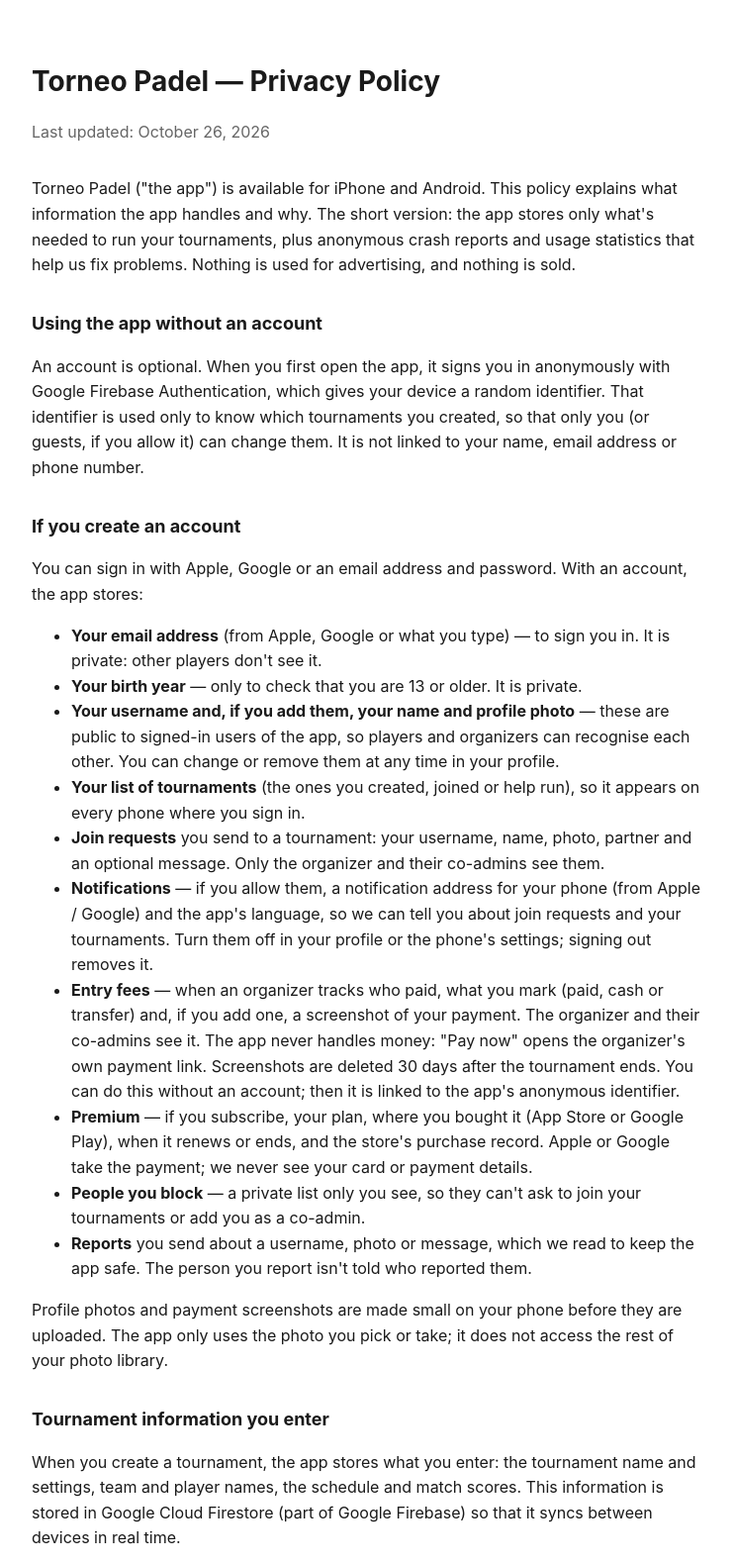
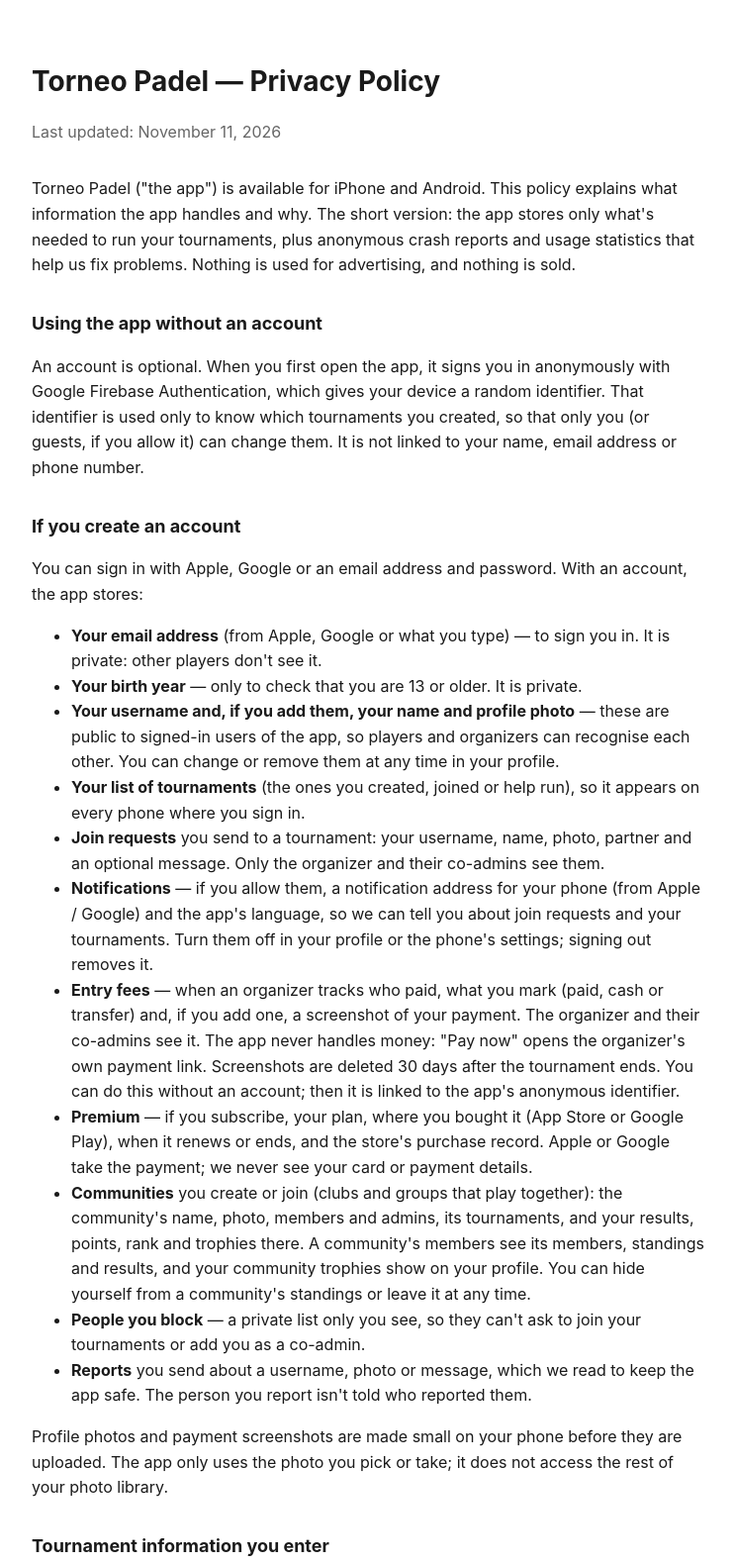
Before and after one commit to mostafa-m-sayed/Torneo-Padel-Docs, a plain HTML site: page docs/privacy.html in a window 1280 px wide. Shown: the top 1580 px of the page at 99% size, without its empty margins (268-1010 px from the left). Drawn offline with Linux system fonts and the light colour scheme.

Commit message:
Privacy: communities (members see standings and results, hide or leave any time; deleting the account deletes owned communities)
Co-Authored-By: Claude Opus 5.5 <noreply@anthropic.com>
Claude-Session: https://claude.ai/code/session_01WpkG837k1hLS8sktRa7LBN

```diff
--- a/docs/privacy.html
+++ b/docs/privacy.html
@@ -15,7 +15,7 @@
 </head>
 <body>
   <h1>Torneo Padel — Privacy Policy</h1>
-  <p class="subtitle">Last updated: October 26, 2026</p>
+  <p class="subtitle">Last updated: November 11, 2026</p>
 
   <p>Torneo Padel ("the app") is available for iPhone and Android. This policy
   explains what information the app handles and why. The short version: the
@@ -62,6 +62,12 @@
     bought it (App Store or Google Play), when it renews or ends, and the
     store's purchase record. Apple or Google take the payment; we never see
     your card or payment details.</li>
+    <li><strong>Communities</strong> you create or join (clubs and groups that
+    play together): the community's name, photo, members and admins, its
+    tournaments, and your results, points, rank and trophies there. A
+    community's members see its members, standings and results, and your
+    community trophies show on your profile. You can hide yourself from a
+    community's standings or leave it at any time.</li>
     <li><strong>People you block</strong> — a private list only you see, so
     they can't ask to join your tournaments or add you as a co-admin.</li>
     <li><strong>Reports</strong> you send about a username, photo or message,
@@ -147,7 +153,8 @@
   Uninstalling the app removes the anonymous identifier from your device.</p>
   <p><strong>Deleting your account</strong> (Profile → Delete account) deletes
   your profile, username, photo, email and birth year, your tournament list,
-  your join requests and your sign-in. Tournaments you organized stay for
+  your join requests, the communities you own (you leave the others) and
+  your sign-in. Tournaments you organized stay for
   the players who took part, but without your username, and nobody can edit
   them any more.</p>
 
```
